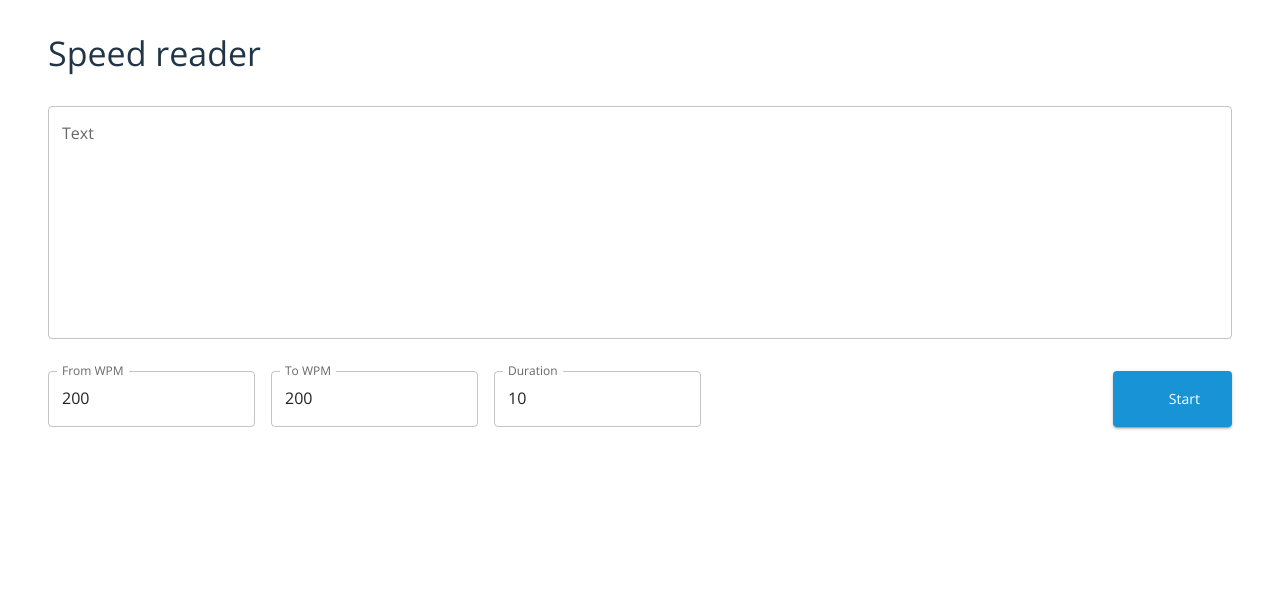
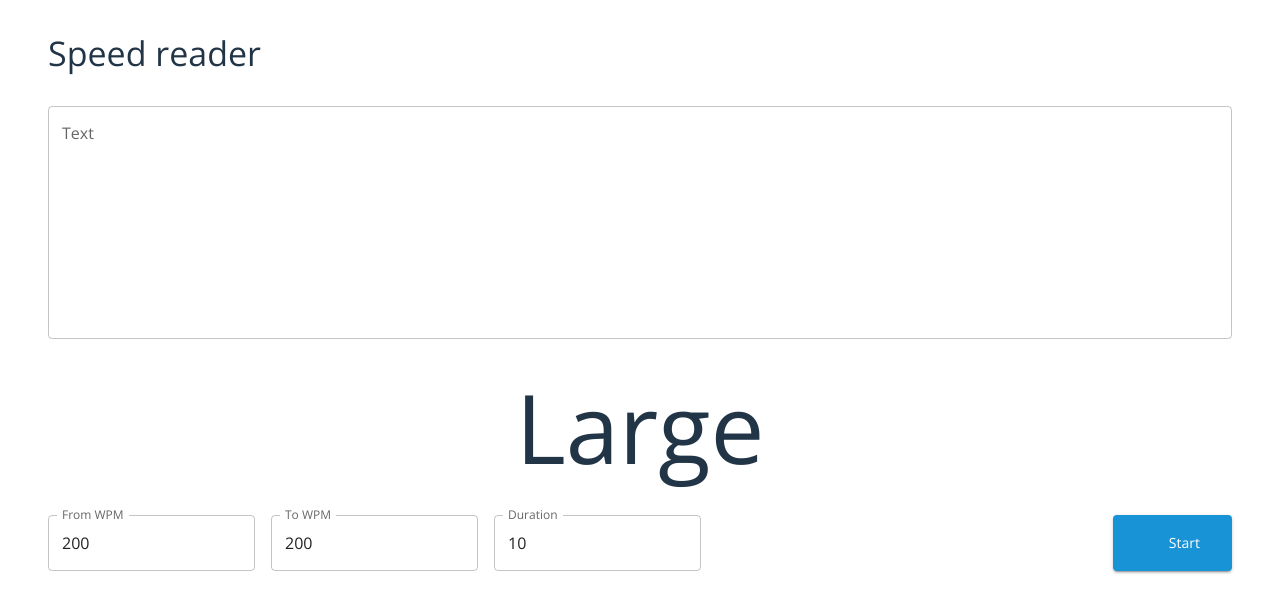
Before and after one commit to BernardMoy/reader, a React (Vite) app: page / in a window 1280 px wide. Shown: the top 612 px of the page. Built offline with nearby package versions, Linux system fonts and the light colour scheme; some icons are missing.

Commit message:
Centered large text

```diff
--- a/src/Content.tsx
+++ b/src/Content.tsx
@@ -1,4 +1,4 @@
-import { Box, TextField } from "@mui/material";
+import { Box, TextField, Typography } from "@mui/material";
 import { CONTENT_MARGIN, MIN_TEXTFIELD_HEIGHT, TITLE_MARGIN } from "./Values";
 import type React from "react";
 import { useState, type SetStateAction } from "react";
@@ -42,6 +42,11 @@ export default function Content({ text, setText }: Props) {
           },
         }}
       />
+
+      {/* The box for displaying large text */}
+      <Typography variant="h1" align="center">
+        Large
+      </Typography>
 
       <Box
         display="flex"
```
